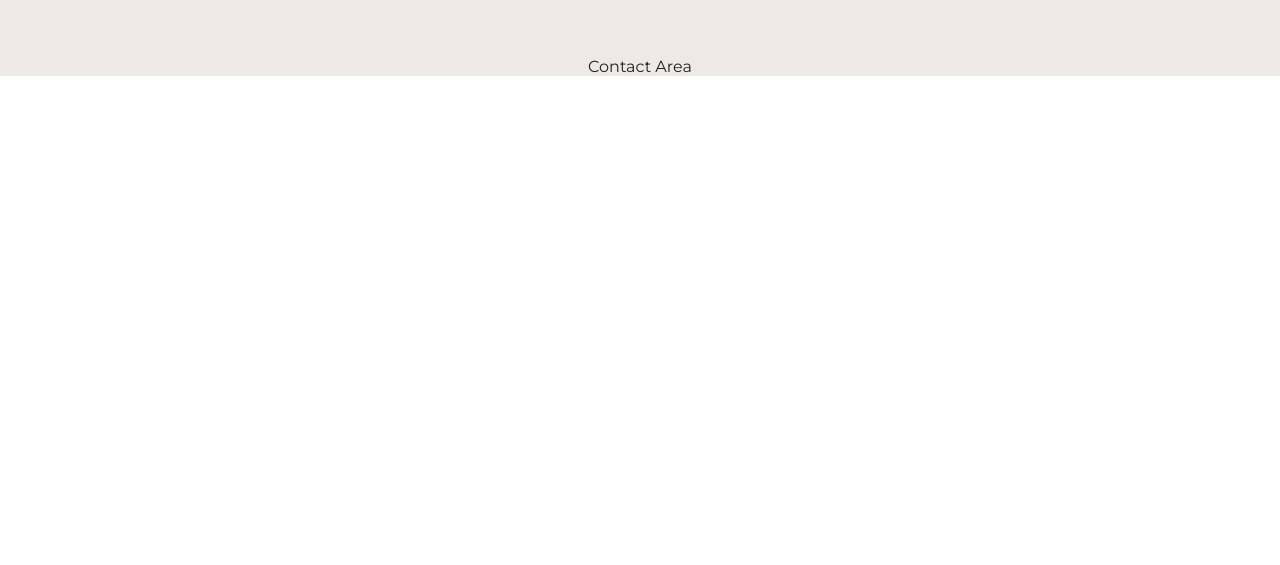
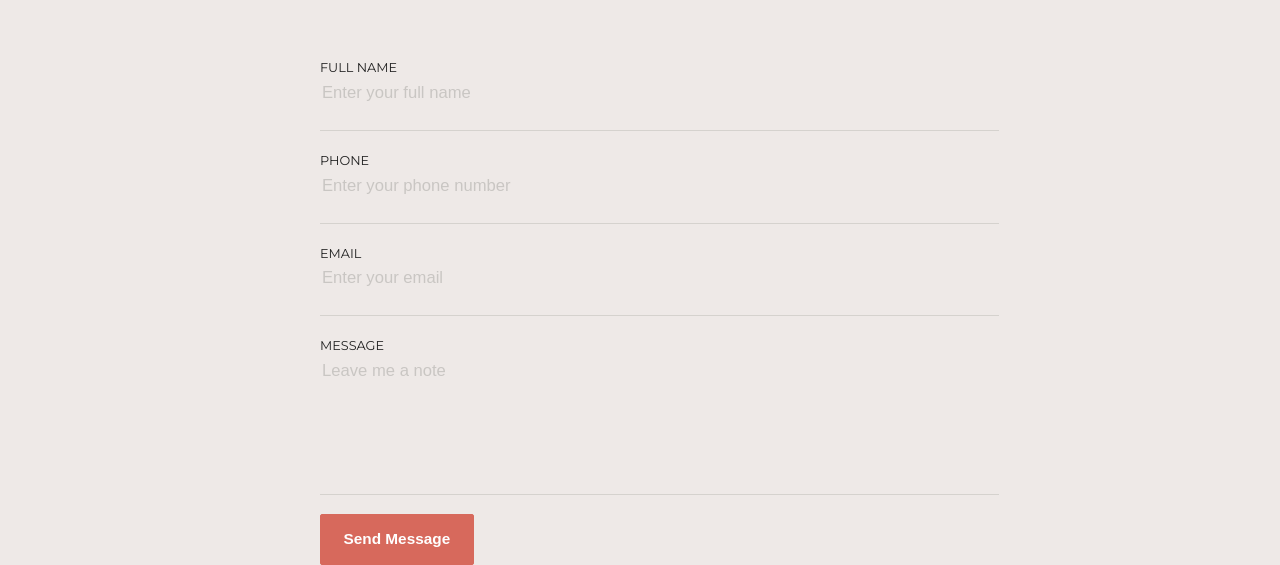
Before and after one commit to proiacm/C.P.Art-Studio, a React (Create React App) app: page / in a window 1280 px wide. Shown: the part 3525-4090 px from the top of the page. Before the commit the page ends 3601 px from the top, so only its background shows below. Built offline with nearby package versions, Linux system fonts and the light colour scheme.

Commit message:
Create form

```diff
--- a/src/Contact/Contact.js
+++ b/src/Contact/Contact.js
@@ -1,12 +1,32 @@
 import React from 'react';
 import './Contact.css';
 
-const Contact = () => {
+const Contact = (props) => {
 
   return (
         <div className='contact' id='contact'>
-          Contact Area
-        </div>
+          <div className='form'>
+            <form onSubmit={props.submit}>
+              <label className='form-label'>
+                FULL NAME <br/>
+                <input className='input' type="text" name="name" placeholder='Enter your full name' onChange={props.nameChanged}/>
+              </label><br/><br/>
+              <label className='form-label'>
+                PHONE <br/>
+                <input className='input' type="text" name="phone" placeholder='Enter your phone number' onChange={props.phoneChanged} />
+              </label><br/><br/>
+              <label className='form-label'>
+                EMAIL <br/>
+                <input className='input' type="text" name="email" placeholder='Enter your email' onChange={props.emailChanged} />
+              </label><br/><br/>
+              <label className='form-label'>
+                MESSAGE <br/>
+                <input className='input-text' type="text" name="message" placeholder='Leave me a note' onChange={props.messageChanged} />
+              </label> <br/><br/>
+              <input className='submit' type="submit" value="Send Message" />
+            </form>
+          </div>
+    </div>
   )
 }
 
```
